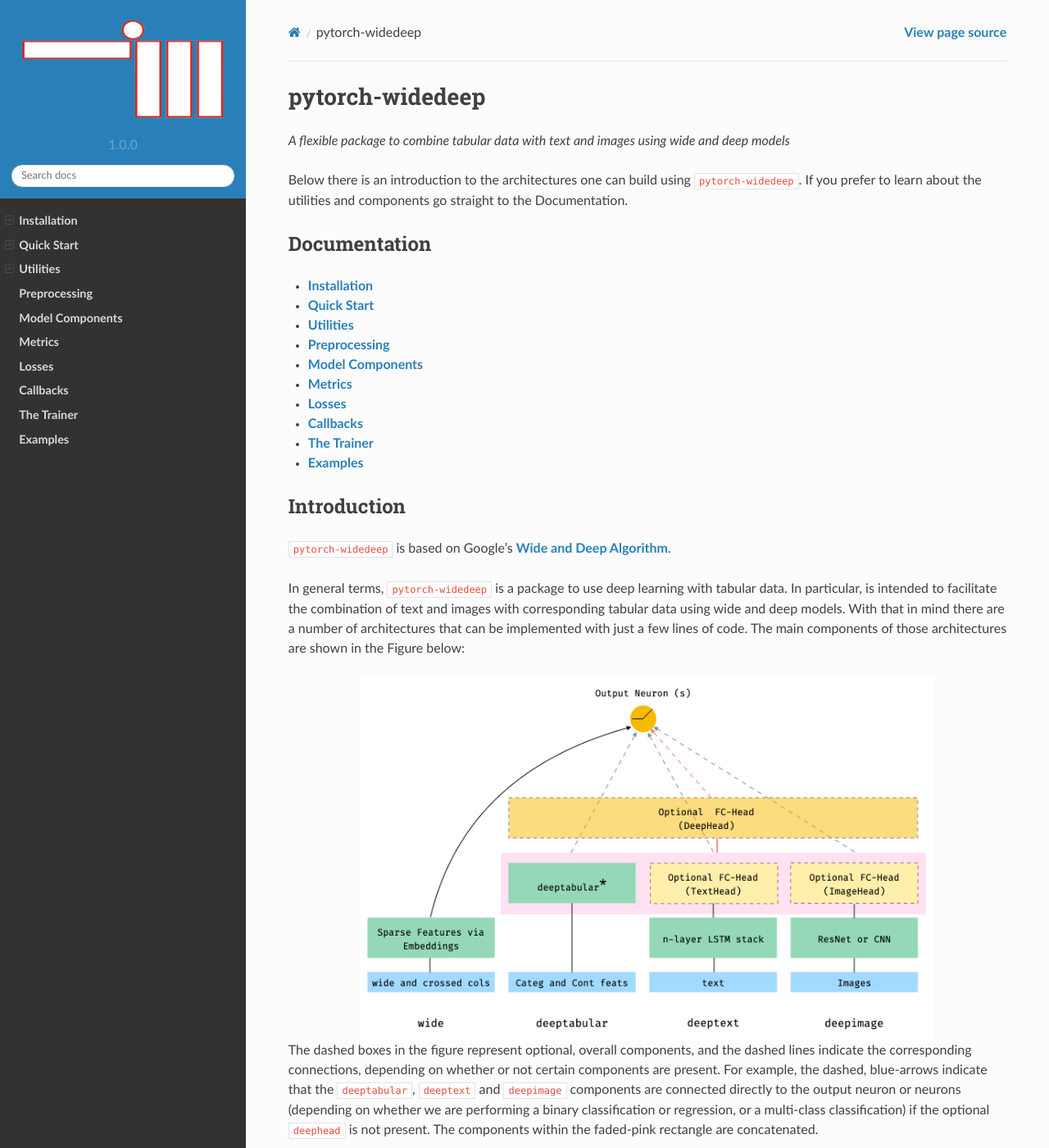
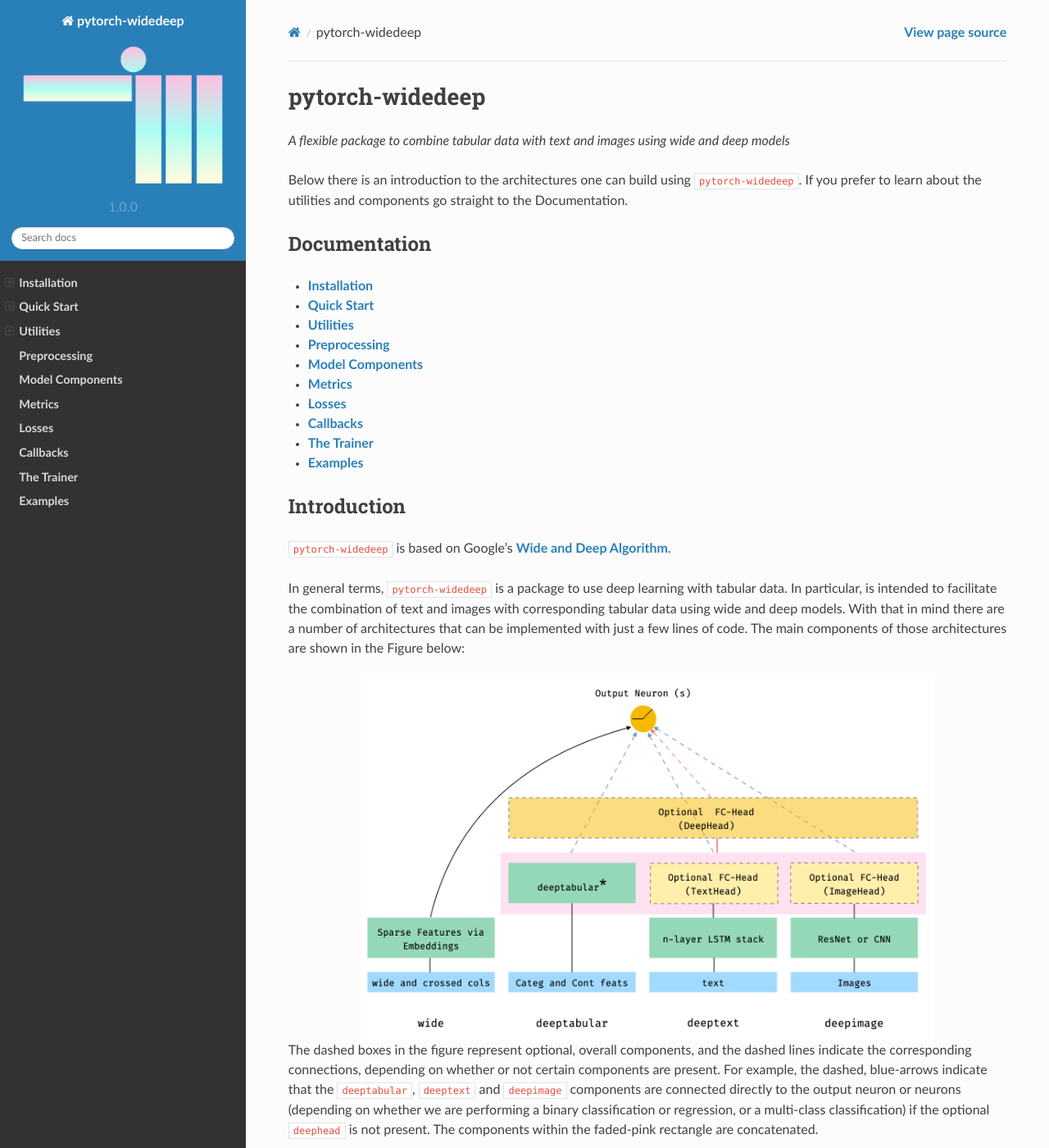
Before and after one commit to jrzaurin/pytorch-widedeep, a Sphinx documentation site: the page built from docs/index.rst, in a window 1280 px wide and 1400 px high. Shown: the whole window at 82% size. Built offline with Sphinx 7.4.7 and the Read the Docs theme 2.0.0, drawn with Linux system fonts in a browser that asks for light colours; some of the changed text lies outside the part shown.

Commit message:
After a gigantic mess with Sphinx, where, somehow, the docs looked entirely diff when built in the locally than with the app, I had to revert back to default themes. This was painful

```diff
--- a/docs/_static/style.css
+++ b/docs/_static/custom.css
@@ -39,3 +39,7 @@
 .wy-nav-content {
     max-width: none; !important;
 }
+
+div.container a.header-logo {
+  background-image: url("../figures/widedeep_logo.png");
+}
--- a/docs/conf.py
+++ b/docs/conf.py
@@ -16,7 +16,6 @@
 import re
 import sys
 
-# import pytorch_sphinx_theme
 from sphinx.ext.napoleon.docstring import GoogleDocstring
 
 # this adds the equivalent of "../../" to the python path
@@ -27,7 +26,7 @@
 # -- Project information -----------------------------------------------------
 
 project = "pytorch-widedeep"
-copyright = "2021, Javier Rodriguez Zaurin"
+copyright = "2020, Javier Rodriguez Zaurin"
 author = "Javier Rodriguez Zaurin"
 
 # # The full version, including alpha/beta/rc tags
@@ -78,9 +77,6 @@
     "sphinx.ext.githubpages",
 ]
 
-# If true, `todo` and `todoList` produce output, else they produce nothing.
-todo_include_todos = True
-
 autosummary_generate = True
 
 napoleon_use_ivar = True
@@ -125,12 +121,27 @@
 # a list of builtin themes.
 #
 html_theme = "sphinx_rtd_theme"
-# html_theme = "pytorch_sphinx_theme"
-# html_theme_path = [pytorch_sphinx_theme.get_html_theme_path()]
 
 # Theme options are theme-specific and customize the look and feel of a theme
 # further.  For a list of options available for each theme, see the
 # documentation.
+#
+# html_theme_options = {"analytics_id": "UA-83738774-2"}
+
+# html_theme_options = {
+#     "canonical_url": "",
+#     # 'analytics_id': 'UA-XXXXXXX-1',  #  Provided by Google in your dashboard
+#     "logo_only": False,
+#     "display_version": True,
+#     "prev_next_buttons_location": "bottom",
+#     "style_external_links": False,
+#     # Toc options
+#     "collapse_navigation": True,
+#     "sticky_navigation": True,
+#     "navigation_depth": 4,
+#     "includehidden": True,
+#     "titles_only": False,
+# }
 
 # Add any paths that contain custom static files (such as style sheets) here,
 # relative to this directory. They are copied after the builtin static files,
@@ -152,13 +163,16 @@
 # the icon for tabs, windows and bookmarks. It should be a Windows-style
 # icon file (.ico).
 html_favicon = "_static/img/widedeep_logo_docs.ico"
-html_logo = "_static/img/widedeep_logo_docs.png"
+html_logo = "figures/widedeep_logo.png"
 html_theme_options = {
     "canonical_url": "https://pytorch-widedeep.readthedocs.io/en/latest/",
     "collapse_navigation": False,
-    "logo_only": True,
+    "logo_only": False,
     "display_version": True,
 }
+# html_favicon = "_static/img/widedeep_logo_docs.ico"
+
+
 # -- Options for HTMLHelp output ---------------------------------------------
 
 # Output file base name for HTML help builder.
@@ -240,9 +254,12 @@
 # A list of files that should not be packed into the epub file.
 epub_exclude_files = ["search.html"]
 
+# If true, `todo` and `todoList` produce output, else they produce nothing.
+todo_include_todos = True
+
 
 def setup(app):
-    app.add_css_file("style.css")
+    app.add_css_file("custom.css")
 
 
 # -- Extensions to the  Napoleon GoogleDocstring class ---------------------
```
Also changed, not shown: docs/_static/img/widedeep_logo_docs.png (deleted).
